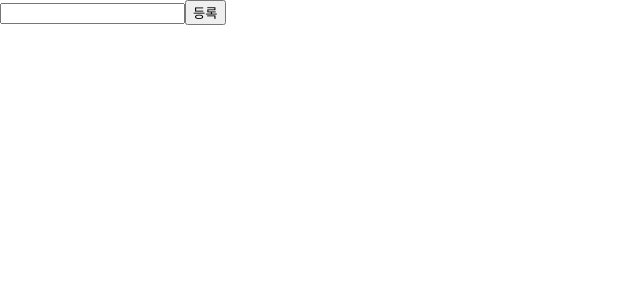
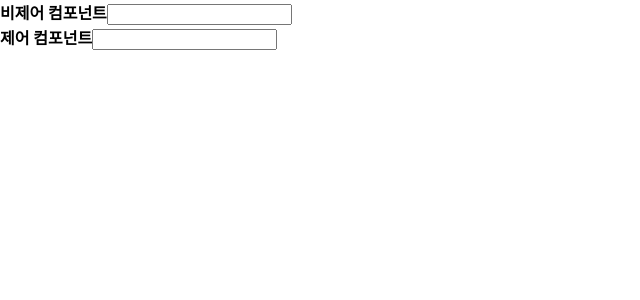
Before and after one commit to yesroad/gc-react-study, a React (Create React App) app in the folder my-app/: page / in a window 1280 px wide. Shown: the top 300 px of the page, without its empty margins (0-640 px from the left). Built offline with nearby package versions, Linux system fonts and the light colour scheme.

Commit message:
useRef, customHook

```diff
--- /dev/null
+++ b/my-app/src/20220712/study/index.js
@@ -0,0 +1,38 @@
+import React, { useEffect, useRef } from 'react';
+import useScrollBody from './useScrollBody';
+import useTodo from './useTodo';
+
+function Refs() {
+	const [keyword, onChange] = useTodo();
+
+	const inputEl = useRef(null);
+	// useRef 값으로 사용
+	const number = useRef(0);
+	// 타이머 같은 경우
+	const intervalId = useRef(null);
+
+	useScrollBody();
+
+	useEffect(() => {
+		console.dir(inputEl.current);
+		console.log(number);
+		console.log(intervalId);
+	}, []);
+
+	return (
+		<div>
+			{/* 비제어 컴포넌트 */}
+			<div>
+				<strong>비제어 컴포넌트</strong>
+				<input type='text' ref={inputEl} />
+			</div>
+			{/* 제어 컴포넌트 */}
+			<div>
+				<strong>제어 컴포넌트</strong>
+				<input type='text' value={keyword} onChange={onChange} />
+			</div>
+		</div>
+	);
+}
+
+export default Refs;
--- /dev/null
+++ b/my-app/src/20220712/study/useScrollBody.js
@@ -0,0 +1,24 @@
+import { useEffect } from 'react';
+
+function useScrollBody() {
+	useEffect(() => {
+		document.addEventListener(
+			'scroll',
+			function () {
+				console.log('scroll on');
+			},
+			false,
+		);
+		return () => {
+			document.addEventListener(
+				'scroll',
+				function () {
+					console.log('scroll off');
+				},
+				false,
+			);
+		};
+	}, []);
+}
+
+export default useScrollBody;
--- /dev/null
+++ b/my-app/src/20220712/study/useTodo.js
@@ -0,0 +1,19 @@
+import { useState } from 'react';
+
+function useTodo() {
+	const [keyword, setKeyword] = useState('');
+
+	const onChange = (e) => {
+		const { value } = e.target;
+		setKeyword(value);
+		console.log(keyword);
+	};
+
+	// 1. 배열로 반환
+	return [keyword, onChange];
+
+	// 2.객체로 반환
+	// return { keyword, onChange };
+}
+
+export default useTodo;
--- a/my-app/src/App.js
+++ b/my-app/src/App.js
@@ -1,52 +1,9 @@
-import { useEffect, useState } from 'react';
-import Form from './components/Form';
-import List from './components/List';
+import Refs from './20220712/study';
 
 function App() {
-	const [list, setList] = useState([]);
-
-	const onForm = (value) => {
-		const item = {
-			id: Date.now(),
-			value: value.trim(),
-			isChecked: false,
-		};
-
-		const items = [...list, item];
-
-		setList(items);
-
-		localStorage.setItem('todos', JSON.stringify(items));
-	};
-
-	const onToggle = (id) => {
-		setList((prevList) => {
-			const todos = [...list];
-			const itemIndex = prevList.findIndex((index) => index.id === id);
-			const item = prevList[itemIndex];
-
-			todos[itemIndex] = {
-				...item,
-				isChecked: !item.isChecked,
-			};
-
-			localStorage.setItem('todos', JSON.stringify(todos));
-
-			return todos;
-		});
-	};
-
-	useEffect(() => {
-		const data = localStorage.getItem('todos');
-		if (data) {
-			setList(JSON.parse(data));
-		}
-	}, []);
-
 	return (
 		<div className='App'>
-			<Form onForm={onForm} />
-			<List list={list} onToggle={onToggle} />
+			<Refs />
 		</div>
 	);
 }
```
Also changed, not shown: my-app/src/20220706/index.js (added, +54 -0 lines), my-app/src/20220706/components/Form.js (renamed from my-app/src/components/Form.js), my-app/src/20220706/components/List.js (renamed from my-app/src/components/List.js), 1 other file (tests, documents, lock files or other folders).
